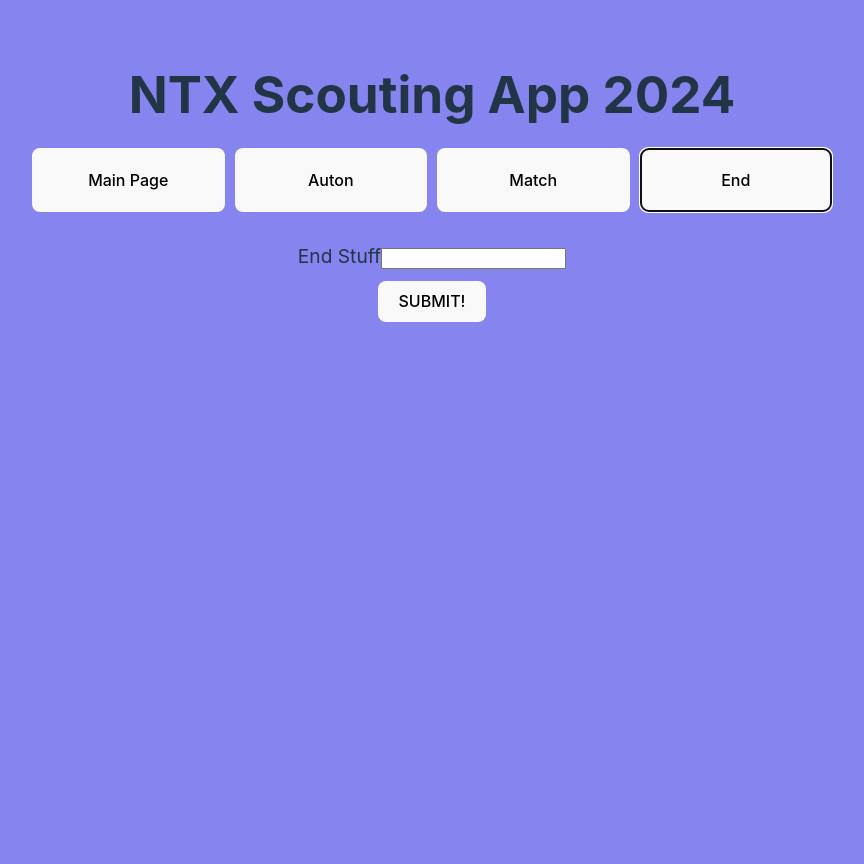
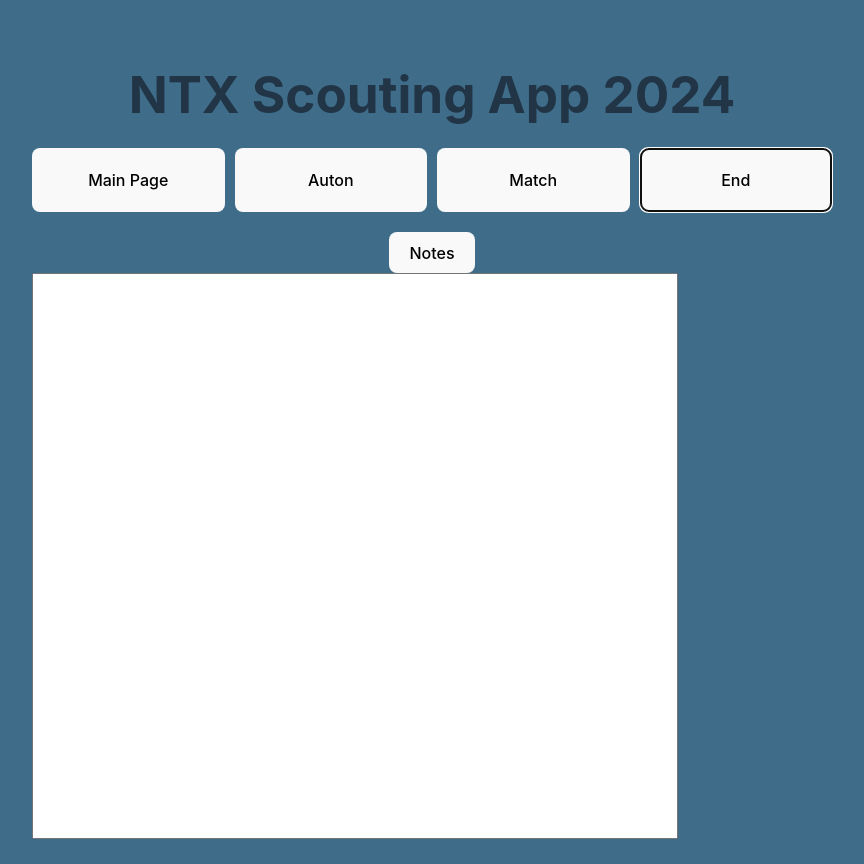
Before and after one commit to micw1417/ScoutingAppNTX, a React (Vite) app: page / in a window 1280 px wide. Both pictures are taken after a click on the button "End". Shown: the whole page, without its empty margins (208-1072 px from the left). Built offline with nearby package versions, Linux system fonts and the light colour scheme.

Commit message:
notes added

```diff
--- a/src/App.tsx
+++ b/src/App.tsx
@@ -28,7 +28,7 @@ function App() {
         document.documentElement.style.setProperty('--background-color', '#158487');
         break;
       case "End":
-        document.documentElement.style.setProperty('--background-color', '#8685ef');
+        document.documentElement.style.setProperty('--background-color', '#3f6d89');
         break;
       default:
         document.documentElement.style.setProperty('--background-color', '#242424');
--- /dev/null
+++ b/src/components/Notes.tsx
@@ -0,0 +1,20 @@
+import React, { useRef, useState, useEffect } from 'react';
+import { defineConfig } from 'vite';
+
+
+function Notes() {
+    const[revealNotes, setRevealNotes] = useState(false);
+    const toggleRevealNotes = () => {
+        setRevealNotes((prev) => !prev);
+    };
+
+
+    return (
+        <>
+            <button onClick={toggleRevealNotes}>Notes</button>
+            <textarea className="notesbox"></textarea>
+        </>
+    )
+}
+
+export default Notes;
--- a/src/index.css
+++ b/src/index.css
@@ -25,6 +25,12 @@ body {
 ul {
   padding: 0;
   margin: 0;
+}
+
+textarea {
+  resize: none;
+  width: unset;
+  height: unset;
 }
 
 a {
@@ -409,3 +415,14 @@ redbutton:focus-visible {
   align-items: center;
   gap: 20px;
 }
+
+.notesbox {
+  position: absolute;
+  top: 0.1;
+  right: 0.5;
+  z-index:100;
+  width: 50vw;
+  height: 70vh;
+  display: flex;
+  overflow-y:scroll;
+}
--- a/src/pages/End.tsx
+++ b/src/pages/End.tsx
@@ -1,5 +1,6 @@
 import React, { useEffect, useState } from "react";
 import QRCode from "react-qr-code";
+import Notes from "../components/Notes"
 
 export interface endProps {
   endData: {[key: string]: any};
@@ -26,6 +27,7 @@ const End: React.FC<endProps> = ({endData, setEndData, mainpageData, autonData,
   };
   return (
     <>
+      <Notes/>
       <form onSubmit={(e) => {e.preventDefault()}}>
         <ul>
           <li>
```
